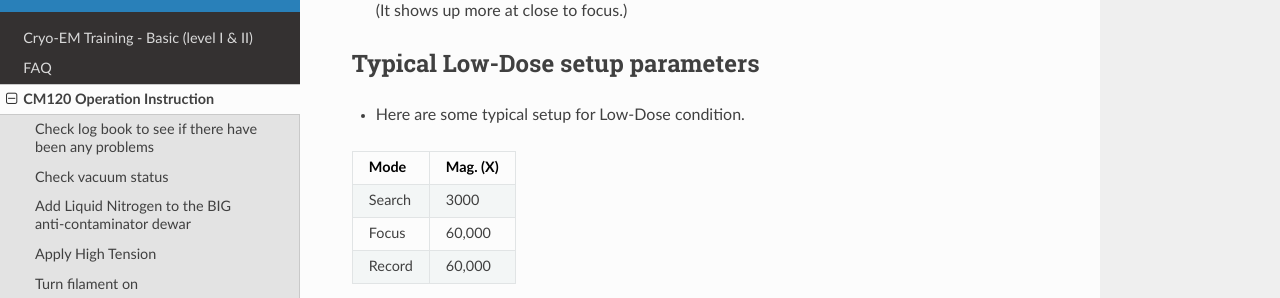
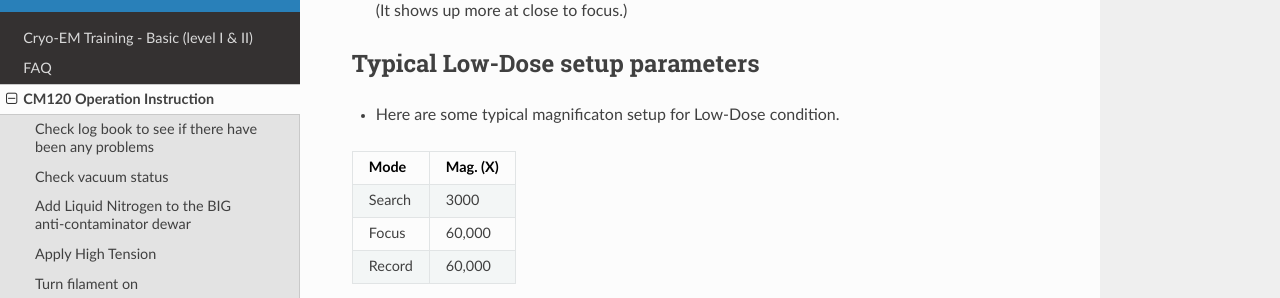
Before and after one commit to xuchen66/sphinx-emdocs, a Sphinx documentation site: the page built from source/cm120_instruction.rst, in a window 1280 px wide and 900 px high, scrolled down 5586 px. Shown: the part 153-451 px from the top of the window. Built offline with Sphinx 7.4.7 and the Read the Docs theme 2.0.0, drawn with Linux system fonts in a browser that asks for light colours; pages that are not in the unit, such as notebooks, are missing from menus.

Commit message:
Update cm120_instruction.rst

```diff
--- a/source/cm120_instruction.rst
+++ b/source/cm120_instruction.rst
@@ -251,7 +251,7 @@ Here are steps to correct Obj lens stigmatism, manually:
 Typical Low-Dose setup parameters
 ---------------------------------
 
-- Here are some typical setup for Low-Dose condition.
+- Here are some typical magnificaton setup for Low-Dose condition.
 
 +--------+----------+
 | Mode   | Mag. (X) |
```
